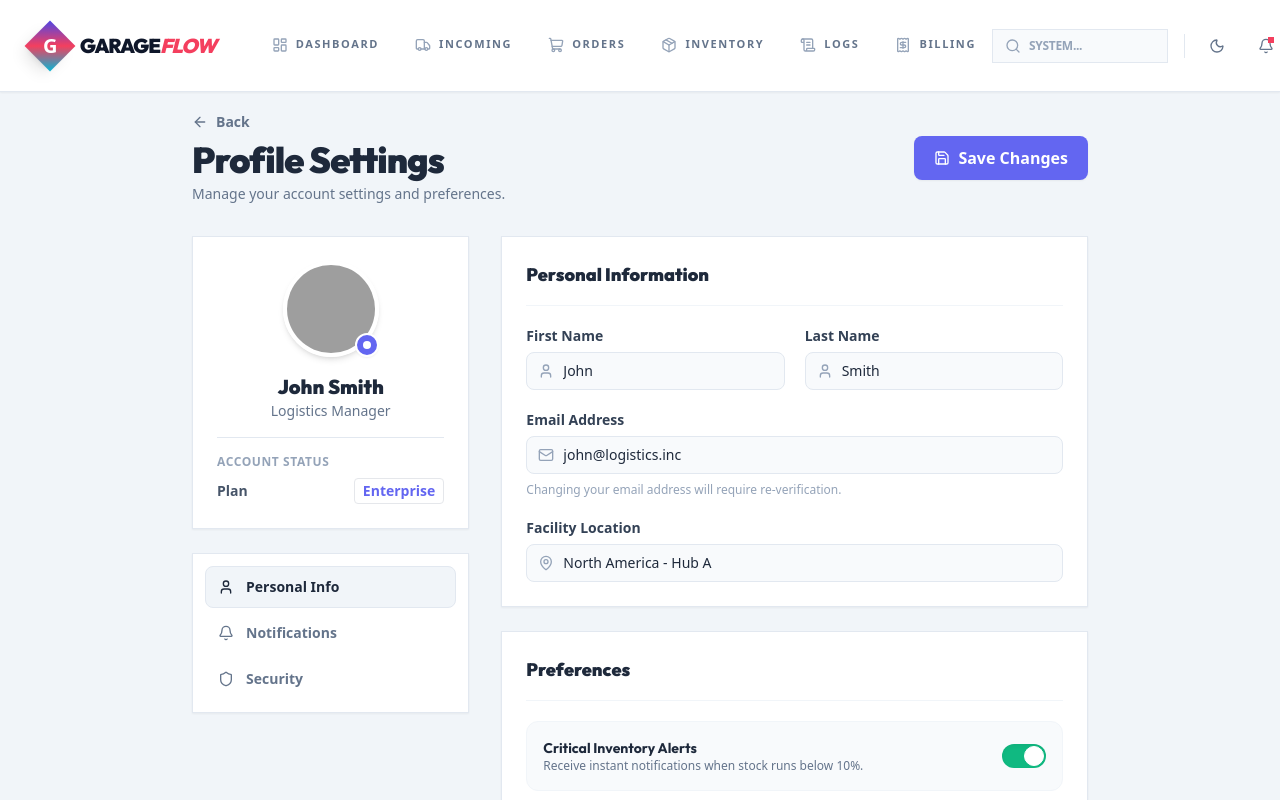
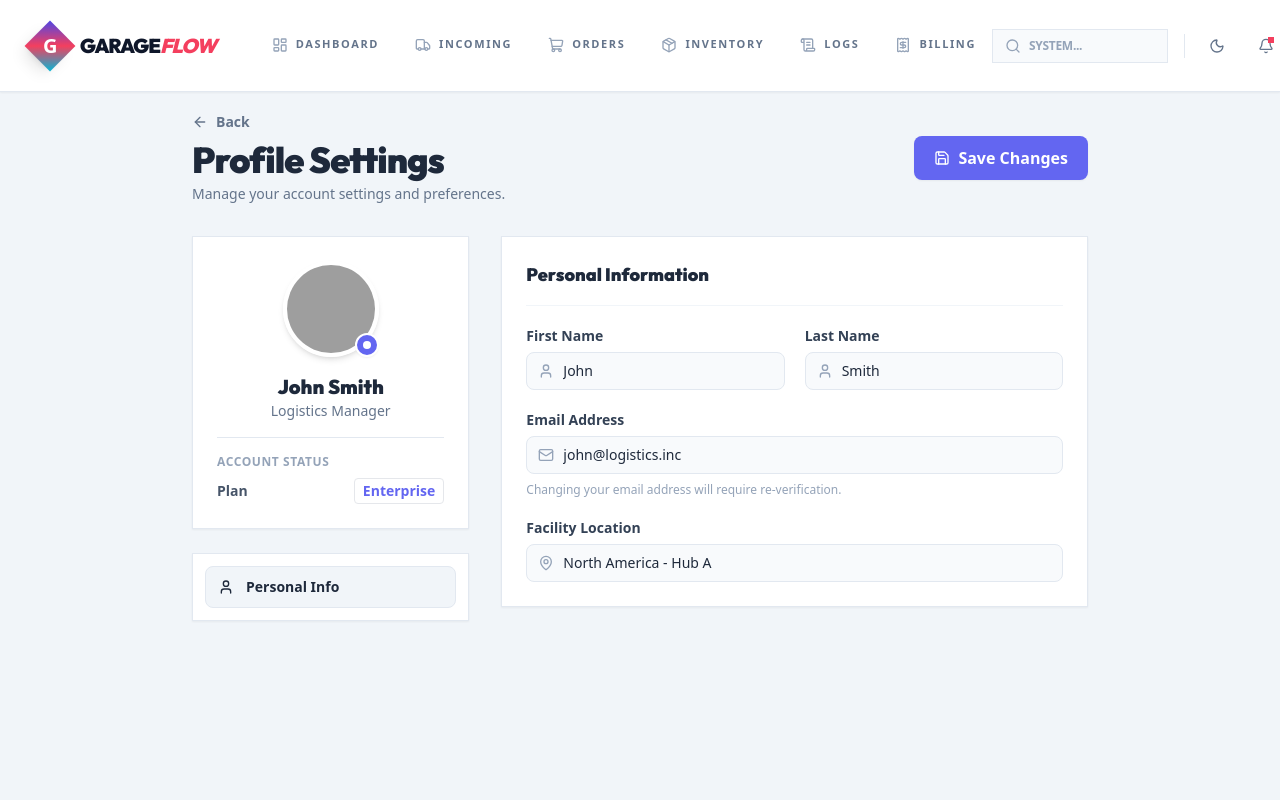
Before and after one commit to Lloydgracious/logistic-app, a Next.js app: page /profile in a window 1280 px wide. Built offline with nearby package versions, Linux system fonts and the light colour scheme; grey boxes are pictures that could not be loaded.

Commit message:
UI Cleanup: Removed Preferences section and Notifications/Security buttons from Profile page.

```diff
--- a/src/app/profile/page.tsx
+++ b/src/app/profile/page.tsx
@@ -1,7 +1,7 @@
 "use client";
 
 
-import { User, Mail, Bell, Shield, MapPin, Camera, Save, ArrowLeft } from "lucide-react";
+import { User, Mail, MapPin, Camera, Save, ArrowLeft } from "lucide-react";
 
 import { useRouter } from "next/navigation";
 
@@ -63,8 +63,6 @@ export default function ProfilePage() {
             <div className="space-y-1">
               {[
                 { icon: User, label: "Personal Info", active: true },
-                { icon: Bell, label: "Notifications", active: false },
-                { icon: Shield, label: "Security", active: false },
               ].map((item) => (
                 <button
                   key={item.label}
@@ -123,33 +121,7 @@ export default function ProfilePage() {
             </div>
           </div>
 
-          <div className="saas-card p-6">
-            <h3 className="text-lg font-black text-slate-800 dark:text-slate-100 mb-5 pb-4 border-b border-slate-100 dark:border-slate-700/50">Preferences</h3>
 
-            <div className="space-y-4">
-              <div className="flex items-center justify-between p-4 rounded-xl border border-slate-100 dark:border-slate-700/50 bg-slate-50 dark:bg-zinc-900">
-                <div>
-                  <h4 className="font-bold text-slate-800 dark:text-slate-100 text-sm">Critical Inventory Alerts</h4>
-                  <p className="text-xs text-slate-500 dark:text-slate-400 dark:text-slate-500 font-medium">Receive instant notifications when stock runs below 10%.</p>
-                </div>
-                <label className="relative inline-flex items-center cursor-pointer">
-                  <input type="checkbox" className="sr-only peer" defaultChecked />
-                  <div className="w-11 h-6 bg-slate-200 dark:bg-slate-700 rounded-full peer peer-checked:after:translate-x-full peer-checked:after:border-white after:content-[''] after:absolute after:top-[2px] after:left-[2px] after:bg-white dark:bg-black after:border-slate-300 after:border after:rounded-full after:h-5 after:w-5 after:transition-all peer-checked:bg-success shadow-inner"></div>
-                </label>
-              </div>
-
-              <div className="flex items-center justify-between p-4 rounded-xl border border-slate-100 dark:border-slate-700/50 bg-slate-50 dark:bg-zinc-900">
-                <div>
-                  <h4 className="font-bold text-slate-800 dark:text-slate-100 text-sm">Fleet Arrival Summaries</h4>
-                  <p className="text-xs text-slate-500 dark:text-slate-400 dark:text-slate-500 font-medium">Daily email digest of all shipments that arrived.</p>
-                </div>
-                <label className="relative inline-flex items-center cursor-pointer">
-                  <input type="checkbox" className="sr-only peer" />
-                  <div className="w-11 h-6 bg-slate-200 dark:bg-slate-700 rounded-full peer peer-checked:after:translate-x-full peer-checked:after:border-white after:content-[''] after:absolute after:top-[2px] after:left-[2px] after:bg-white dark:bg-black after:border-slate-300 after:border after:rounded-full after:h-5 after:w-5 after:transition-all peer-checked:bg-primary shadow-inner"></div>
-                </label>
-              </div>
-            </div>
-          </div>
         </div>
       </div>
     </div>
```
